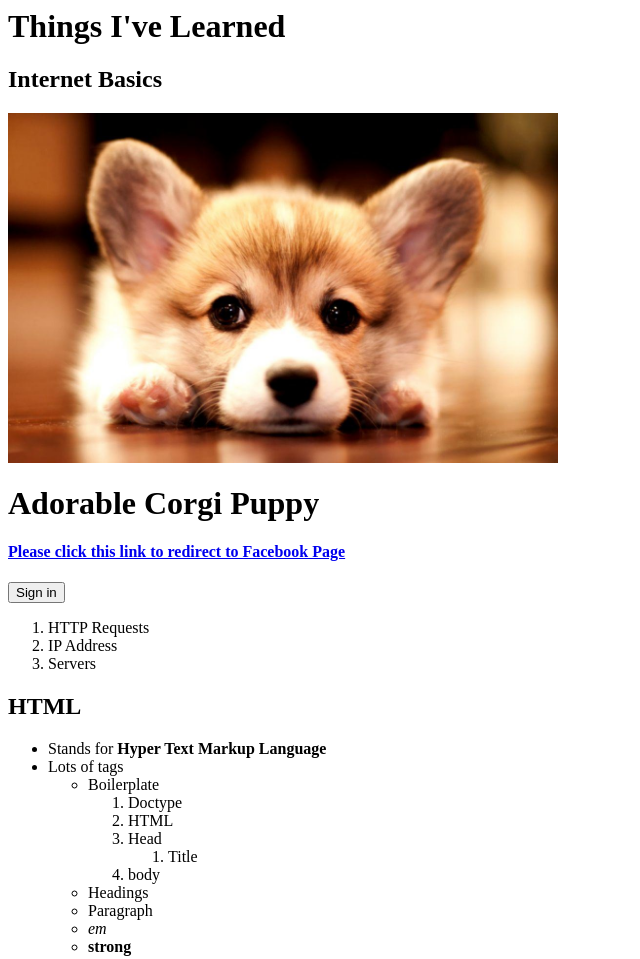
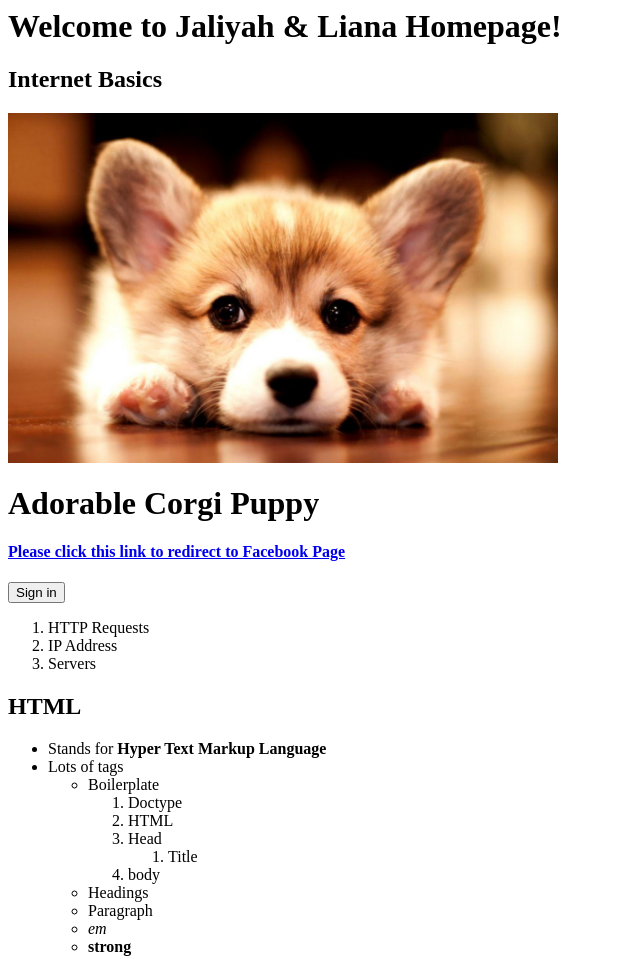
Before and after one commit to vhenjhen0844/iyahlianajhen, a plain HTML site: page index.html in a window 1280 px wide. Shown: the whole page, without its empty margins (0-640 px from the left). Drawn offline with Linux system fonts and the light colour scheme.

Commit message:
modified

```diff
--- a/index.html
+++ b/index.html
@@ -1,7 +1,7 @@
 <html>
-	<title>quiz1</title>
+	<title>Sample Website</title>
 <head>
-	<h1>Things I've Learned</h1>
+	<h1>Welcome to Jaliyah & Liana Homepage!</h1>
 </head>
 <body>
 	<h2>Internet Basics</h2>
```
